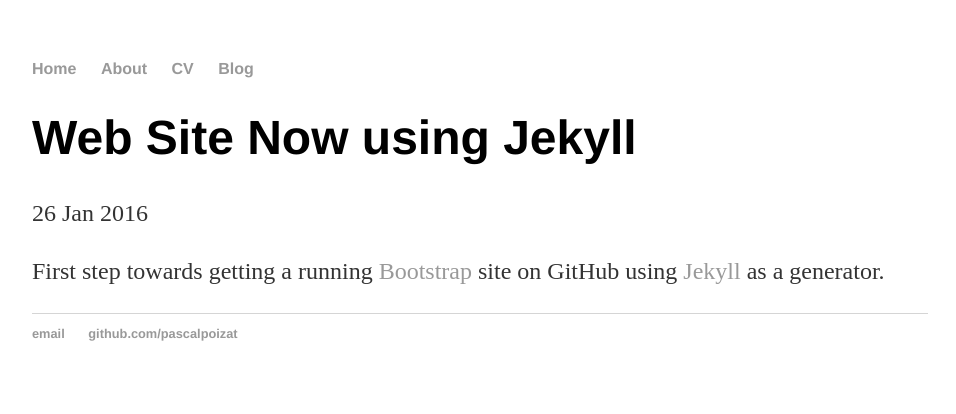
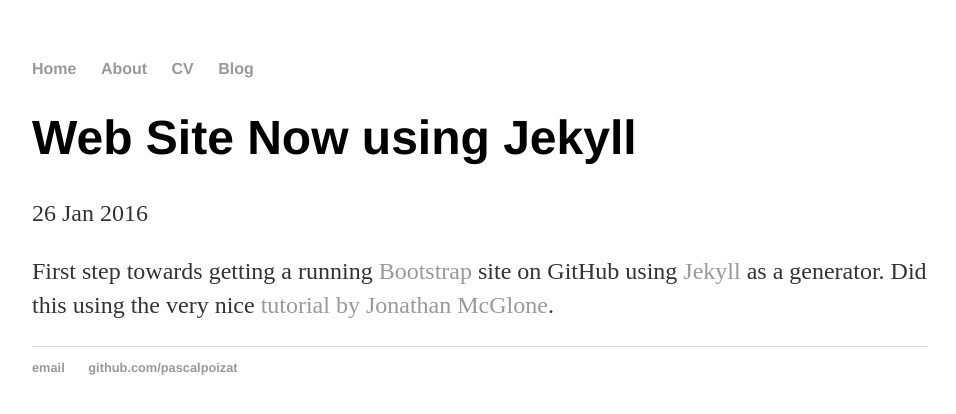
Before and after one commit to pascalpoizat/pascalpoizat.github.io, a Jekyll site: the page built from _posts/2016-01-26-jekyll-site-launched.md, in a window 1280 px wide. Shown: the top 414 px of the page, without its empty margins (160-1116 px from the left). Built offline with Jekyll 4.4.1, drawn with Linux system fonts in a browser that asks for light colours.

Commit message:
Update 2016-01-26-jekyll-site-launched.md
added information about the tutorial I used.

```diff
--- a/_posts/2016-01-26-jekyll-site-launched.md
+++ b/_posts/2016-01-26-jekyll-site-launched.md
@@ -5,3 +5,4 @@
 ---
 
 First step towards getting a running [Bootstrap](http://getbootstrap.com) site on GitHub using [Jekyll](http://jekyllrb.com) as a generator.
+Did this using the very nice [tutorial by Jonathan McGlone](http://jmcglone.com/guides/github-pages/).
```
